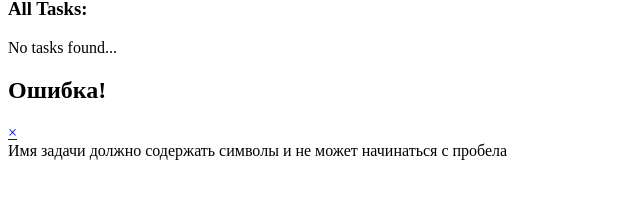
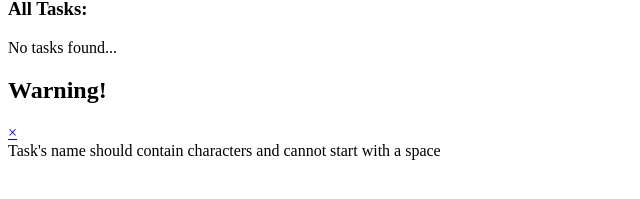
Before and after one commit to Kosatos/ahj-events-task-tracker, a website built with webpack: page src/index.html in a window 1280 px wide. Shown: the part 127-326 px from the top of the page, without its empty margins (0-640 px from the left). Built offline with nearby package versions, Linux system fonts and the light colour scheme.

Commit message:
html edit

```diff
--- a/src/index.html
+++ b/src/index.html
@@ -37,10 +37,10 @@
 
     <div id="popup" class="overlay">
         <div class="popup">
-            <h2>Ошибка!</h2>
+            <h2>Warning!</h2>
             <a class="close" id="close-btn" href="#">&times;</a>
             <div class="content">
-                Имя задачи должно содержать символы и не может начинаться с пробела
+                Task's name should contain characters and cannot start with a space
             </div>
         </div>
     </div>
```
